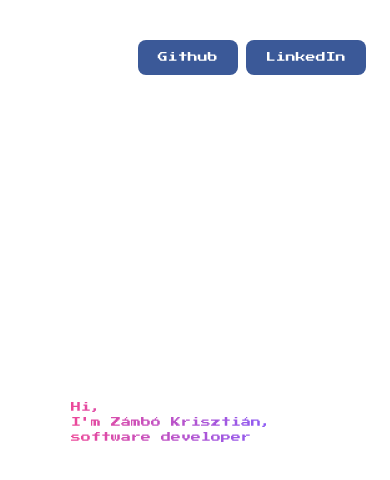
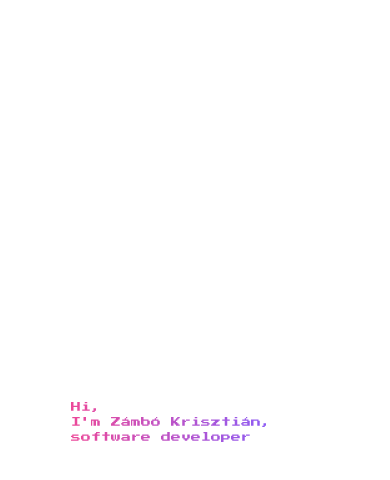
Before and after one commit to green1490/green1490.github.io, a Vue app: page /#/home in a window 390 px wide. Shown: the top 480 px of the page. Built offline with nearby package versions, Linux system fonts and the light colour scheme.

Commit message:
add mobile menu

```diff
--- a/src/components/Navbar.vue
+++ b/src/components/Navbar.vue
@@ -1,17 +1,22 @@
 <template>
-    <ul>
-        <li v-for="item in links" class="text-[10px] sm:text-base xl:text-lg 2xl:text-xl">
+    <ul class="flex flex-col lg:flex-row justify-end content-end flex-wrap lg:flex-nowrap gap-8 w-9/12 lg:10/12">
+        <button @click="show = !show" v-if="windowWidth < 1024" class="self-end">
+            <svg viewBox="0 0 100 80" width="30" height="30" style="fill:rgb(255,255,255)">
+                <rect width="100" height="20"></rect>
+                <rect y="30" width="100" height="20"></rect>
+                <rect y="60" width="100" height="20"></rect>
+            </svg>
+        </button>
+        <li v-for="item in links" class="text-[10px] lg:text-sm xl:text-lg 2xl:text-xl" v-if="show || windowWidth >= 1024">
             <RouterLink :to="'/' + item.toLowerCase( )">
                 {{item}}
             </RouterLink>
         </li>
-        <li>
-            <button type="button" class="text-white bg-[#3b5998] hover:bg-[#3b5998]/90 px-5 py-2.5 text-center inline-flex items-center dark:focus:ring-[#3b5998]/55 mr-2 mb-2 font-medium rounded-lg text-[10px] lg:text-sm 2xl:text-xl">
-                Github
-            </button>
-            <button type="button" class="text-white bg-[#3b5998] hover:bg-[#3b5998]/90 px-5 py-2.5 text-center inline-flex items-center dark:focus:ring-[#3b5998]/55 mr-2 mb-2 font-medium rounded-lg text-[10px] lg:text-sm 2xl:text-xl">
-                LinkedIn
-            </button>
+        <li class="text-[10px] lg:text-sm xl:text-lg 2xl:text-xl" v-if="show || windowWidth >= 1024">
+            <a>Github</a>
+        </li>
+        <li class="text-[10px] lg:text-sm xl:text-lg 2xl:text-xl" v-if="show || windowWidth >= 1024">
+            <a>LinkedIn</a>
         </li>
     </ul>
 </template>
@@ -25,7 +30,9 @@ export default {
                 "About",
                 "Experience",
                 "Project"
-            ]
+            ],
+            show: false,
+            windowWidth: window.innerWidth
         }
     }
 }
@@ -33,19 +40,13 @@ export default {
 
 <style scoped>
     ul {
-
         padding: 0;
     }
 
     ul {
         position: fixed;
         top: 3%;
-        width: 80%;
-        display: flex;
-        flex-direction: row;
-        justify-content: right;
         align-items: baseline;
-        flex-wrap: wrap;
     }
 
     li {
```
